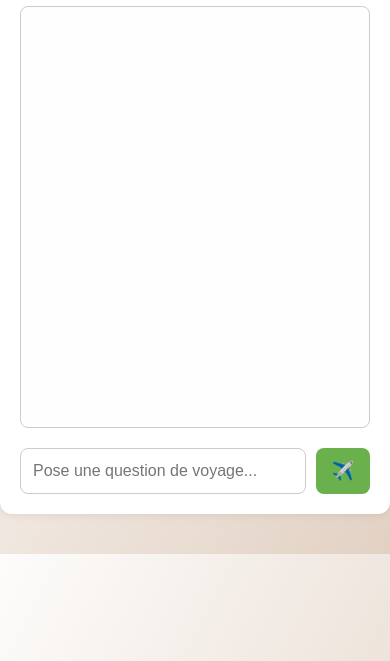
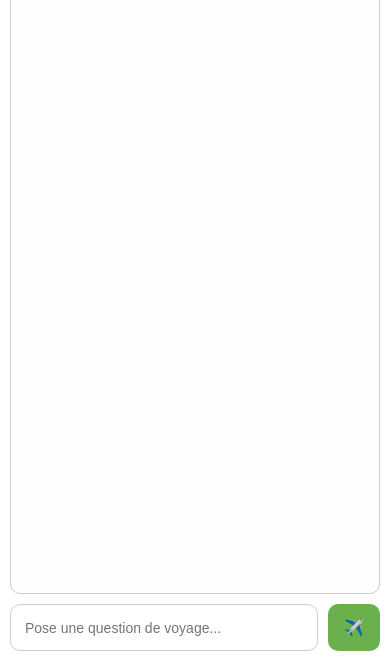
Before and after one commit to DayanaKeo/chatbot-voyage, a website: page frontend/index.html in a window 390 px wide. Shown: the part 183-844 px from the top of the page. Drawn offline with Linux system fonts and the light colour scheme.

Commit message:
Design responsive

```diff
--- a/frontend/style.css
+++ b/frontend/style.css
@@ -1,40 +1,54 @@
-body {
-    font-family: 'Segoe UI', sans-serif;
-    background: linear-gradient(to bottom right, #fdfcfb, #e2d1c3);
+/* Reset de base */
+* {
+  box-sizing: border-box;
   margin: 0;
   padding: 0;
 }
 
-  .chat-container {
-    max-width: 600px;
-    margin: 40px auto;
-    background-color: white;
-    border-radius: 12px;
-    box-shadow: 0 0 10px rgba(0, 0, 0, 0.1);
-    padding: 20px;
+html, body {
+  height: 100%;
+  font-family: 'Segoe UI', sans-serif;
+  background: linear-gradient(to bottom right, #fdfcfb, #e2d1c3);
 }
 
+/* Conteneur principal */
+.chat-container {
+  display: flex;
+  flex-direction: column;
+  height: 100vh;
+  max-width: 100%;
+  margin: auto;
+  padding: 10px;
+  background-color: white;
+}
+
+/* Titre */
 h1 {
   text-align: center;
   color: #2c3e50;
+  font-size: 20px;
+  margin-bottom: 10px;
 }
 
+/* Zone de discussion */
 .chat-box {
-    height: 400px;
+  flex: 1;
   overflow-y: auto;
   padding: 10px;
   border: 1px solid #ccc;
-    border-radius: 8px;
+  border-radius: 10px;
   background-color: #fefefe;
-    margin-bottom: 20px;
+  margin-bottom: 10px;
 }
 
+/* Bulles de messages */
 .bubble {
-    max-width: 80%;
+  max-width: 85%;
   padding: 12px;
-    margin: 10px 0;
+  margin: 8px 0;
   border-radius: 15px;
   line-height: 1.4;
+  word-wrap: break-word;
 }
 
 .user {
@@ -51,16 +65,18 @@ body {
   margin-right: auto;
 }
 
+/* Zone d'entrée */
 .input-area {
   display: flex;
   gap: 10px;
+  margin-top: auto;
 }
 
 input[type="text"] {
   flex: 1;
-    padding: 12px;
+  padding: 14px;
   font-size: 16px;
-    border-radius: 8px;
+  border-radius: 10px;
   border: 1px solid #ccc;
 }
 
@@ -68,8 +84,8 @@ body {
   background-color: #6ab04c;
   color: white;
   border: none;
-    border-radius: 8px;
-    padding: 12px 16px;
+  border-radius: 10px;
+  padding: 14px 16px;
   font-size: 18px;
   cursor: pointer;
 }
@@ -77,3 +93,22 @@ body {
 button:hover {
   background-color: #44bd32;
 }
+
+/* Responsive design */
+@media screen and (max-width: 600px) {
+  h1 {
+    font-size: 18px;
+  }
+
+  input[type="text"] {
+    font-size: 14px;
+  }
+
+  button {
+    font-size: 16px;
+  }
+
+  .bubble {
+    font-size: 15px;
+  }
+}
```
Lines whose indentation alone changed are shown as unchanged.
